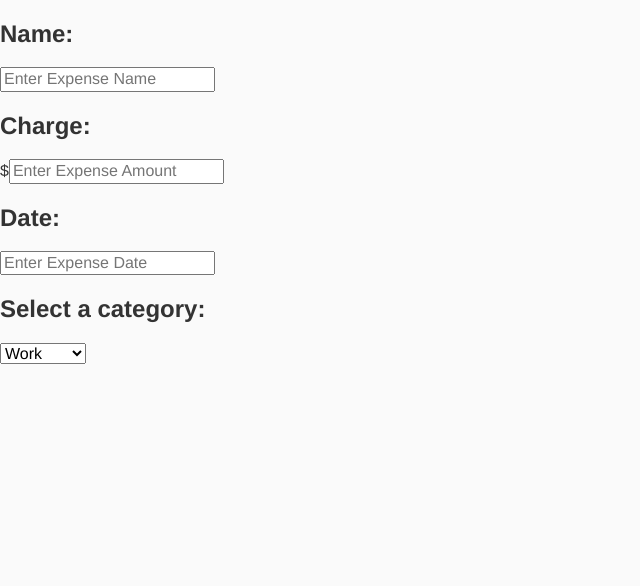
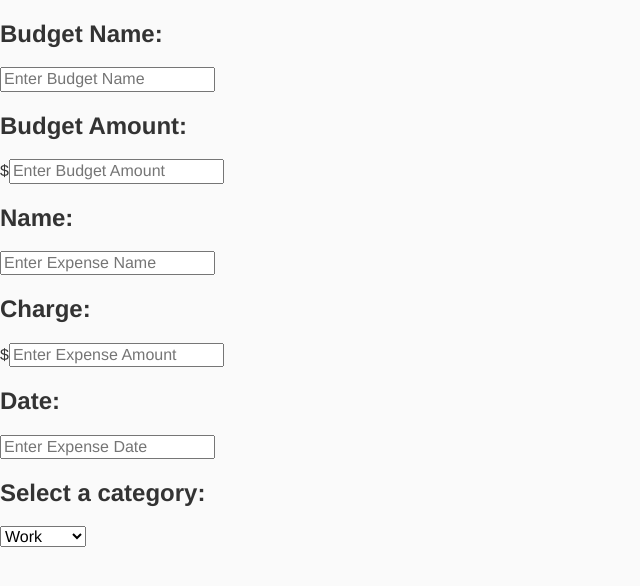
Before and after one commit to hackathon-2014/the-swansons-repo, a website: page app/index.html in a window 1280 px wide. Shown: the whole page, without its empty margins (0-640 px from the left). Drawn offline with nearby package versions, Linux system fonts and the light colour scheme; files that its build step writes are made by us from their sources.

Commit message:
added new budget form

```diff
--- a/app/index.html
+++ b/app/index.html
@@ -20,12 +20,22 @@
   </head>
   <body>
 
+    <form class="newBudget">
+      <div class="budgetItemName">
+        <h2>Budget Name:</h2>
+        <input type="text" placeholder="Enter Budget Name" required>
+      </div>
+      <div class="budgetItemAmount">
+        <h2>Budget Amount:</h2>
+        $<input type="number" placeholder="Enter Budget Amount" required>
+      </div>
+    </form>
     <form class="newExpenseItem">
       <div class="expenseItemName">
         <h2>Name:</h2>
         <input type="text" placeholder="Enter Expense Name" required>
       </div>
-      <div class="expenseItemName">
+      <div class="expenseItemAmount">
         <h2>Charge:</h2>
         $<input type="number" placeholder="Enter Expense Amount" required>
       </div>
```
